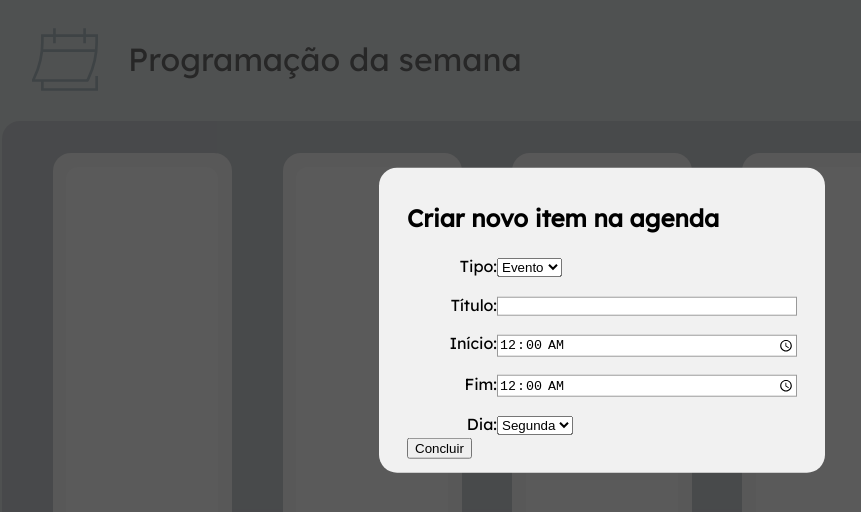
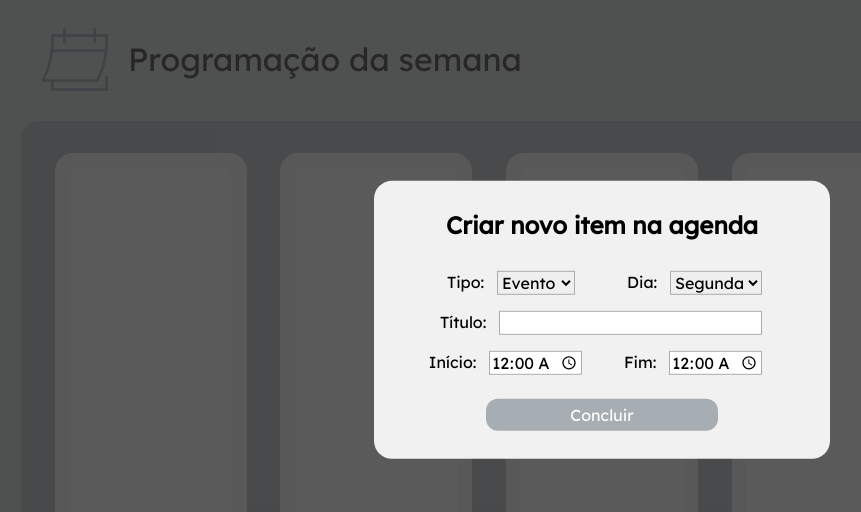
Before and after one commit to isabel-elise/agenda-semanal, a React (Create React App) app: page / in a window 1280 px wide. Both pictures are taken after a click on the button 1197 px from the left and 59 px from the top of the page. Shown: the top 512 px of the page, without its empty margins (38-899 px from the left). Built offline with nearby package versions, Linux system fonts and the light colour scheme.

Commit message:
Adiciona estilos ao formulário de criação de itens

```diff
--- a/src/App.css
+++ b/src/App.css
@@ -1,6 +1,6 @@
 .App {
   margin-bottom: 30px;
-  padding: 0 32px;
+  padding: 0 4vw;
   display: flex;
   flex-direction: column;
   justify-content: space-between;
@@ -42,6 +42,13 @@
   padding: 1em 1em;
   border-radius: 12px;
   margin: 0 10px;
+  transition: transform ease 0.5s, box-shadow ease 0.5s;
+  text-align: center;
+}
+
+.BotaoMedio:hover {
+  transform: translate(2px, 2px);
+  box-shadow: inset 2px 2px 2px rgba(0, 0, 54, 0.53);
 }
 
 .Botao-LimparAgenda {
@@ -50,6 +57,17 @@
 
 .Botao-CriarItem {
   background-color: #a6adb3;
+}
+
+.Botao-Concluir {
+  background-color: #a6adb3;
+  width: 50%;
+  margin-top: 8px;
+}
+
+.Botao-Concluir:hover {
+  transform: translate(1px, 1px);
+  box-shadow: inset 1px 1px 2px rgba(0, 0, 54, 0.53);
 }
 
 .Componente-Semana {
@@ -65,7 +83,7 @@
 }
 
 .Componente-DiaDaSemana {
-  width: 14vw;
+  width: 15vw;
   height: 70vh;
   border-radius: 18px;
   background-color: #f5f5f5;
@@ -76,6 +94,7 @@
 }
 
 .ItemAgenda {
+  min-width: fit-content;
   font-size: medium;
   background-color: #ebe7e6;
   border-radius: 8px;
@@ -84,6 +103,12 @@
   display: flex;
   flex-direction: column;
   filter: drop-shadow(3px 3px 2px #c5ab9e);
+  transition: transform ease 0.5s, filter ease 0.5s;
+}
+
+.ItemAgenda:hover {
+  transform: translate(2px, 2px);
+  filter: drop-shadow(1px 1px 2px #c5ab9e);
 }
 
 .ItemAgenda-cabeçalho {
@@ -95,6 +120,10 @@
 .ItemAgenda-horario {
   margin-top: 12px;
   align-self: flex-end;
+}
+
+.ItemAgenda-X:hover {
+  transform: scale(1.2);
 }
 
 .Componente-Evento {
@@ -154,7 +183,7 @@
   transform: translate(-50%, -50%);
   line-height: 1.4;
   background: #f1f1f1;
-  padding: 14px 28px;
+  padding: 28px;
   border-radius: 18px;
   max-width: 600px;
   min-width: 300px;
--- a/src/Classes/Icones/IconeAdicionar.js
+++ b/src/Classes/Icones/IconeAdicionar.js
@@ -10,7 +10,7 @@ function IconeAdicionar() {
       <path
         d="M15.087 15.087V1H15.4783L15.9009 1.08452C17.9467 1.49352 20.0533 1.49352 22.0991 1.08452L22.5217 1H22.913V15.087H37V15.4783L36.9155 15.9009C36.5065 17.9467 36.5065 20.0533 36.9155 22.0991L37 22.5217V22.913H22.913V37H22.5217L22.0991 36.9155C20.0533 36.5065 17.9467 36.5065 15.9009 36.9155L15.4783 37H15.087V22.913H1V22.5217L1.08452 22.0991C1.49352 20.0533 1.49352 17.9467 1.08452 15.9009L1 15.4783V15.087H15.087Z"
         stroke="white"
-        stroke-width="2"
+        strokeWidth="2"
       />
     </svg>
   );
--- a/src/Componentes/ComponenteAlarme.js
+++ b/src/Componentes/ComponenteAlarme.js
@@ -9,7 +9,7 @@ function ComponenteAlarme({ alarme }) {
       <span className="ItemAgenda-cabeçalho">
         {alarme.titulo}
         <button
-          className="App-button Componente-Alarme-X"
+          className="App-button ItemAgenda-X Componente-Alarme-X"
           onClick={() => onRemoverItem(removerAlarme(alarme), "Alarme")}
         >
           X
--- a/src/Componentes/ComponenteCriarItem.js
+++ b/src/Componentes/ComponenteCriarItem.js
@@ -53,6 +53,18 @@ function ComponenteCriarItem({ onItemCriado }) {
                   <option value="Alarme">Alarme</option>
                   <option value="Evento">Evento</option>
                 </select>
+                <label htmlFor="selectDia">Dia:</label>
+                <select
+                  name="selectDia"
+                  value={diaDaSemana}
+                  onChange={(event) => setDiaDaSemana(event.target.value)}
+                >
+                  <option value="segunda">Segunda</option>
+                  <option value="terca">Terça</option>
+                  <option value="quarta">Quarta</option>
+                  <option value="quinta">Quinta</option>
+                  <option value="sexta">Sexta</option>
+                </select>
               </li>
               <li>
                 <label htmlFor="titulo">Título: </label>
@@ -75,8 +87,6 @@ function ComponenteCriarItem({ onItemCriado }) {
                       value={horarioInicio}
                       onChange={(event) => setHorarioInicio(event.target.value)}
                     />
-                  </li>
-                  <li>
                     <label htmlFor="horarioFim">Fim:</label>
                     <input
                       type="time"
@@ -99,22 +109,14 @@ function ComponenteCriarItem({ onItemCriado }) {
                   />
                 </li>
               )}
-              <li>
-                <label htmlFor="selectDia">Dia:</label>
-                <select
-                  name="selectDia"
-                  value={diaDaSemana}
-                  onChange={(event) => setDiaDaSemana(event.target.value)}
-                >
-                  <option value="segunda">Segunda</option>
-                  <option value="terca">Terça</option>
-                  <option value="quarta">Quarta</option>
-                  <option value="quinta">Quinta</option>
-                  <option value="sexta">Sexta</option>
-                </select>
-              </li>
+              <li></li>
             </ul>
-            <button onClick={criarItem}>Concluir</button>
+            <button
+              className="App-button BotaoMedio Botao-Concluir"
+              onClick={criarItem}
+            >
+              Concluir
+            </button>
           </form>
         </div>
       </div>
@@ -136,23 +138,13 @@ function adicionarEvento(evento) {
 
   let alarmeProgramadoDuranteEvento = false;
 
-  const partes1 = eventoHorarioInicio.split(":"); // Divide a string em partes: horas e minutos
-  const horas1 = parseInt(partes1[0], 10); // Converte as horas em um número inteiro
-  const minutos1 = parseInt(partes1[1], 10); // Converte os minutos em um número inteiro
-  const inicioMinutos = horas1 * 60 + minutos1;
-
-  const partes2 = eventoHorarioFim.split(":"); // Divide a string em partes: horas e minutos
-  const horas2 = parseInt(partes2[0], 10); // Converte as horas em um número inteiro
-  const minutos2 = parseInt(partes2[1], 10); // Converte os minutos em um número inteiro
-  const fimMinutos = horas2 * 60 + minutos2;
+  const inicioMinutos = converterHorarioParaMinutos(eventoHorarioInicio);
+  const fimMinutos = converterHorarioParaMinutos(eventoHorarioFim);
 
   for (const alarme of alarmesDoDia) {
     const alarmeHorario = alarme.horario;
 
-    const partes3 = alarmeHorario.split(":"); // Divide a string em partes: horas e minutos
-    const horas3 = parseInt(partes3[0], 10); // Converte as horas em um número inteiro
-    const minutos3 = parseInt(partes3[1], 10); // Converte os minutos em um número inteiro
-    const alarmeMinutos = horas3 * 60 + minutos3;
+    const alarmeMinutos = converterHorarioParaMinutos(alarmeHorario);
 
     if (alarmeMinutos >= inicioMinutos && alarmeMinutos <= fimMinutos) {
       alarmeProgramadoDuranteEvento = true;
@@ -162,7 +154,7 @@ function adicionarEvento(evento) {
 
   if (alarmeProgramadoDuranteEvento) {
     alert(
-      "Há um alarme programado para tocar durante o evento que você que adicionar"
+      "Há um alarme programado para tocar durante o evento que você quer adicionar!"
     );
   }
 
@@ -193,24 +185,14 @@ function adicionarAlarme(alarme) {
   const alarmeHorario = alarme.horario;
   let alarmeAdicionadoDuranteEvento = false;
 
-  const partes1 = alarmeHorario.split(":"); // Divide a string em partes: horas e minutos
-  const horas1 = parseInt(partes1[0], 10); // Converte as horas em um número inteiro
-  const minutos1 = parseInt(partes1[1], 10); // Converte os minutos em um número inteiro
-  const alarmeMinutos = horas1 * 60 + minutos1;
+  const alarmeMinutos = converterHorarioParaMinutos(alarmeHorario);
 
   for (const evento of eventosDoDia) {
     const eventoHorarioInicio = evento.horarioInicio;
     const eventoHorarioFim = evento.horarioFim;
 
-    const partes2 = eventoHorarioInicio.split(":"); // Divide a string em partes: horas e minutos
-    const horas2 = parseInt(partes2[0], 10); // Converte as horas em um número inteiro
-    const minutos2 = parseInt(partes2[1], 10); // Converte os minutos em um número inteiro
-    const inicioMinutos = horas2 * 60 + minutos2;
-
-    const partes3 = eventoHorarioFim.split(":"); // Divide a string em partes: horas e minutos
-    const horas3 = parseInt(partes3[0], 10); // Converte as horas em um número inteiro
-    const minutos3 = parseInt(partes3[1], 10); // Converte os minutos em um número inteiro
-    const fimMinutos = horas3 * 60 + minutos3;
+    const inicioMinutos = converterHorarioParaMinutos(eventoHorarioInicio);
+    const fimMinutos = converterHorarioParaMinutos(eventoHorarioFim);
 
     if (alarmeMinutos >= inicioMinutos && alarmeMinutos <= fimMinutos) {
       alarmeAdicionadoDuranteEvento = true;
@@ -236,4 +218,12 @@ function adicionarAlarme(alarme) {
   return alarmesAtualizados;
 }
 
+function converterHorarioParaMinutos(horario) {
+  const partes = horario.split(":"); // Divide a string em partes: horas e minutos
+  const horas = parseInt(partes[0], 10); // Converte as horas em um número inteiro
+  const minutos = parseInt(partes[1], 10); // Converte os minutos em um número inteiro
+  return horas * 60 + minutos; // Calcula o total de minutos
+}
+
+export { converterHorarioParaMinutos };
 export default ComponenteCriarItem;
--- a/src/Componentes/ComponenteEvento.js
+++ b/src/Componentes/ComponenteEvento.js
@@ -9,7 +9,7 @@ function ComponenteEvento({ evento }) {
       <span className="ItemAgenda-cabeçalho">
         {evento.titulo}
         <span
-          className="App-button Componente-Evento-X"
+          className="App-button ItemAgenda-X Componente-Evento-X"
           onClick={() => onRemoverItem(removerEvento(evento), "Evento")}
         >
           X
--- a/src/index.css
+++ b/src/index.css
@@ -7,10 +7,30 @@ h1 {
   font-weight: 400;
 }
 
-ul {
+h2 {
+  text-align: center;
+  margin-top: 0;
+  margin-bottom: 28px;
+}
+
+form {
+  display: flex;
+  flex-direction: column;
+  align-items: center;
+}
+
+form ul {
   list-style: none;
   padding: 0;
   margin: 0;
+  width: 400px;
+  display: flex;
+  flex-direction: column;
+}
+
+form li {
+  width: 90%;
+  display: flex;
 }
 
 form li + li {
@@ -18,36 +38,30 @@ form li + li {
 }
 
 label {
-  /* Uniform size & alignment */
   display: inline-block;
   width: 90px;
   text-align: right;
+  margin-right: 0.8em;
 }
 
 input,
-textarea {
-  /* To make sure that all text fields have the same font settings
-     By default, textareas have a monospace font */
-  font: 1em "Lexend" sans-serif;
-
-  /* Uniform text field size */
-  width: 300px;
+select {
+  font-size: 1em;
+  font-family: "Lexend", sans-serif;
+  border: 1px solid #a6adb3;
   box-sizing: border-box;
-
-  /* Match form field borders */
-  border: 1px solid #999;
 }
 
-input:focus,
-textarea:focus {
-  /* Additional highlight for focused elements */
-  border-color: #000;
+input {
+  width: 280px;
 }
 
-textarea {
-  /* Align multiline text fields with their labels */
-  vertical-align: top;
+input:focus {
+  border-color: #a6adb3;
+}
 
-  /* Provide space to type some text */
-  height: 5em;
+#horarioInicio,
+#horarioFim,
+#horario {
+  width: 5.8em;
 }
```
Also changed, not shown: src/Componentes/ComponenteDiaDaSemana.js (+7 -16 lines).
